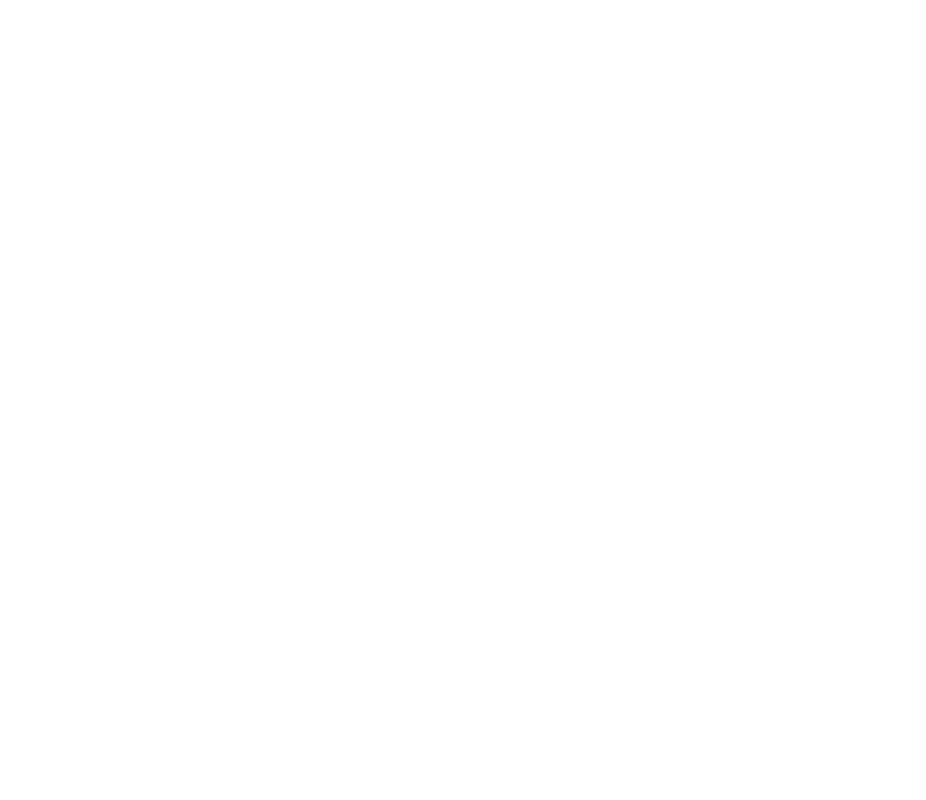
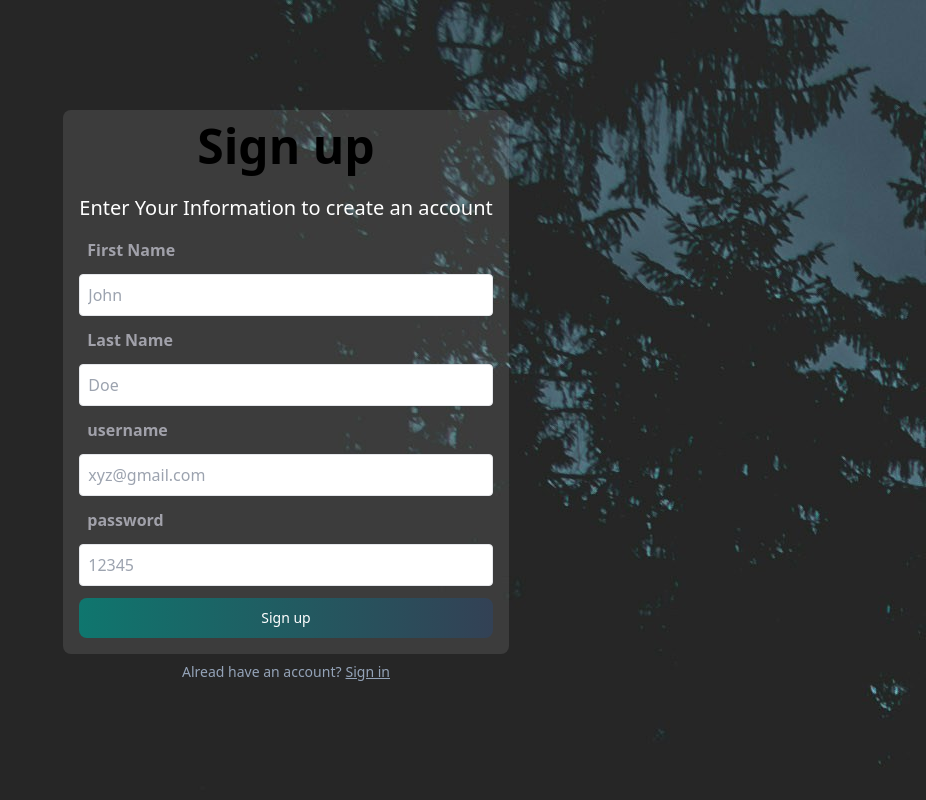
Before and after one commit to 10-abhi/Ro-Pay, a React (Vite) app in the folder frontend/: page / in a window 1280 px wide. Before the commit this address had no page. Shown: the whole page, without its empty margins (354-1280 px from the left). Built offline with nearby package versions, Linux system fonts and the light colour scheme.

Commit message:
resolving 404 unsplash error while deployment

```diff
--- a/frontend/src/App.jsx
+++ b/frontend/src/App.jsx
@@ -13,7 +13,7 @@
     <div>
       <BrowserRouter>
         <Routes>
-          <Route path="/signup" element={<Signup/>}> </Route>
+        <Route path="" element={<Signup/>}> </Route>
           <Route path="signin" element={<Signin/>}></Route>
           <Route path="/dashboard" element={<Dashboard/>}> </Route>
           <Route path="/send" element={<Send/>}></Route>
--- a/frontend/src/pages/signup.jsx
+++ b/frontend/src/pages/signup.jsx
@@ -14,10 +14,7 @@
     const [password , setPassword] = useState("");
     const navigate = useNavigate();
 
-    return <div className="flex justify-center h-screen w-screen" style={{
-        backgroundImage: `url(../src/assets/unsplashbg.jpg)`,
-
-        }}>
+    return <div className="flex justify-center h-screen w-screen bg-[url('/src/assets/unsplashbg.jpg')]" >
 
         <div className="flex flex-col justify-center">
             <div className="rounded-lg bg-slate-50/10 w-90 text-center p-2 h-max px-4">
```
